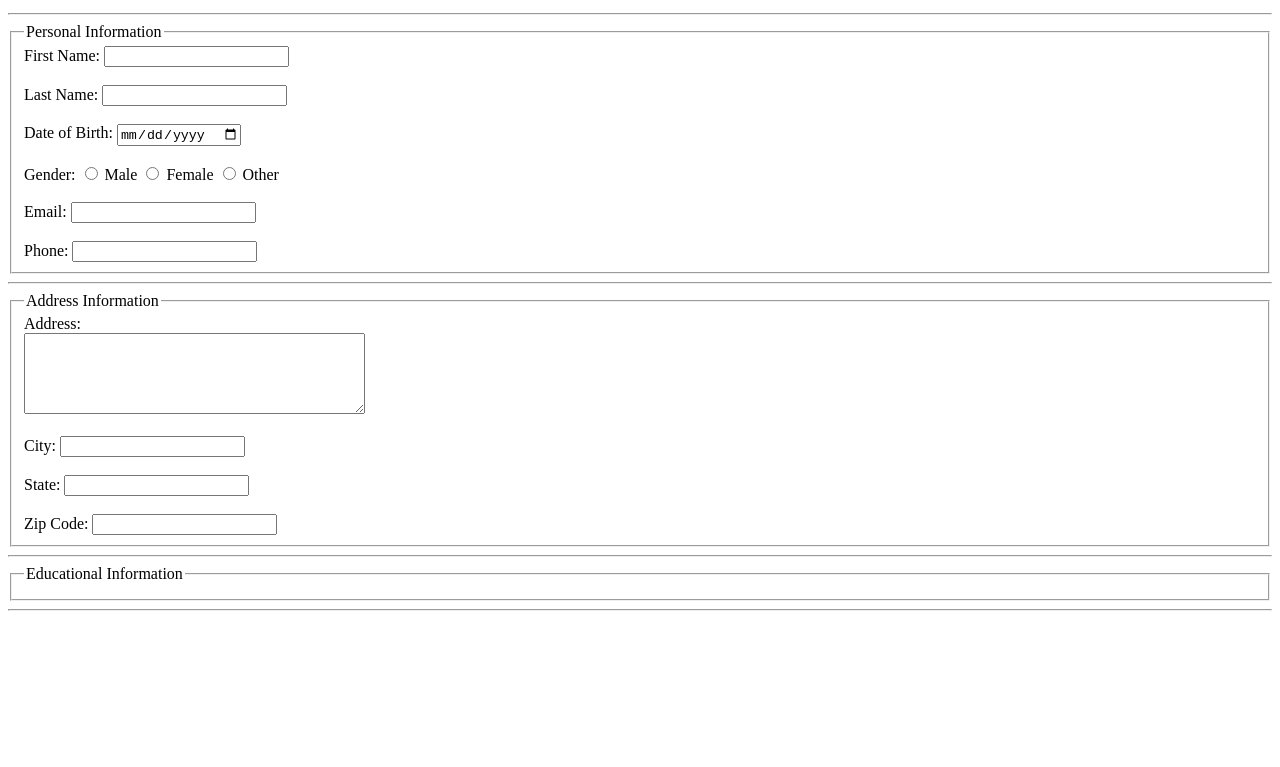
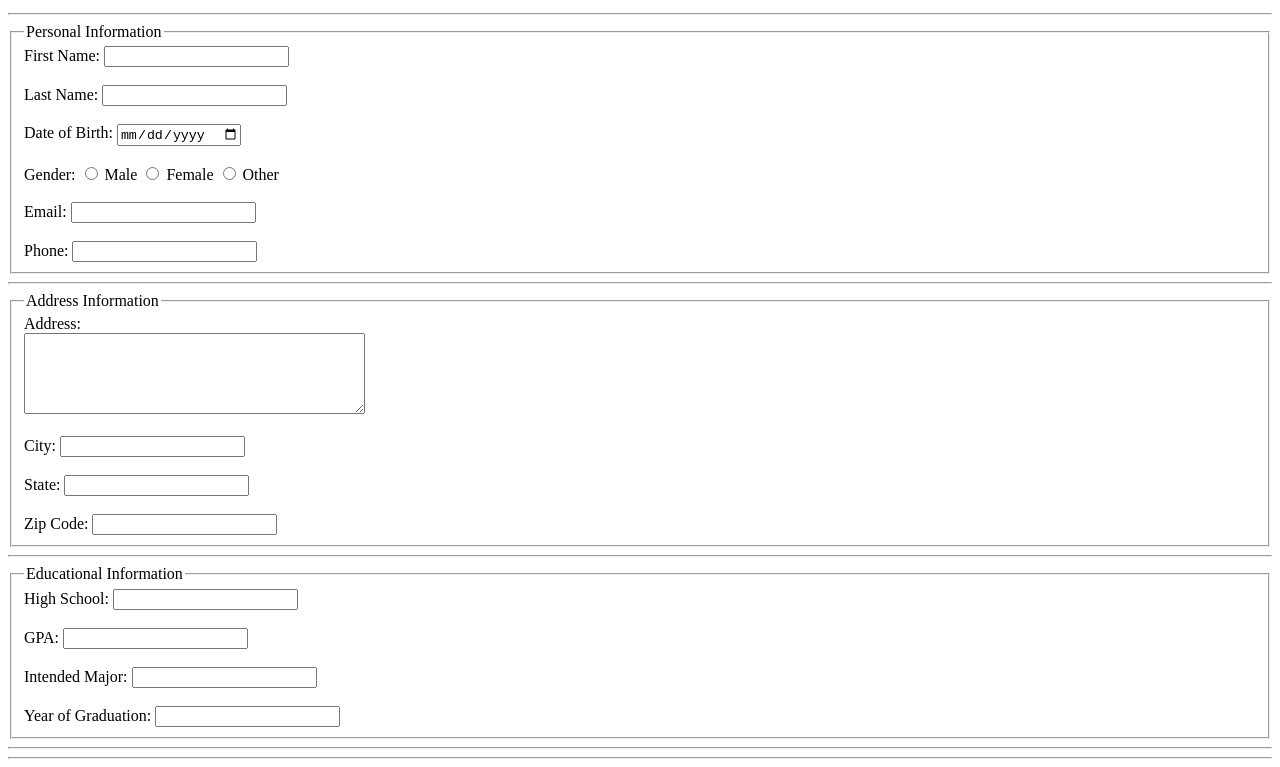
Before and after one commit to bazokibodhi/RegistrationForm, a plain HTML site: page index.html in a window 1280 px wide. Shown: the part 101-868 px from the top of the page. Before the commit the page ends 800 px from the top, so only its background shows below. Drawn offline with Linux system fonts and the light colour scheme.

Commit message:
Added form in the educational field set

```diff
--- a/index.html
+++ b/index.html
@@ -52,8 +52,19 @@
             <hr>
             <fieldset>
                 <legend>Educational Information</legend>
+                <form action="" method="post">
+                    <label for="school">High School:</label>
+                    <input type="text" name="school" required><br><br>
+                    <label for="grade">GPA:</label>
+                    <input type="number" name="grade" required><br><br>
+                    <label for="major">Intended Major:</label>
+                    <input type="text" name="major" required><br><br>
+                    <label for="year">Year of Graduation:</label>
+                    <input type="number" name="year" required>
+                </form>
+            </fieldset>
+            <hr>
 
-            </fieldset>
         </main>
         <hr>
         <footer>
```
